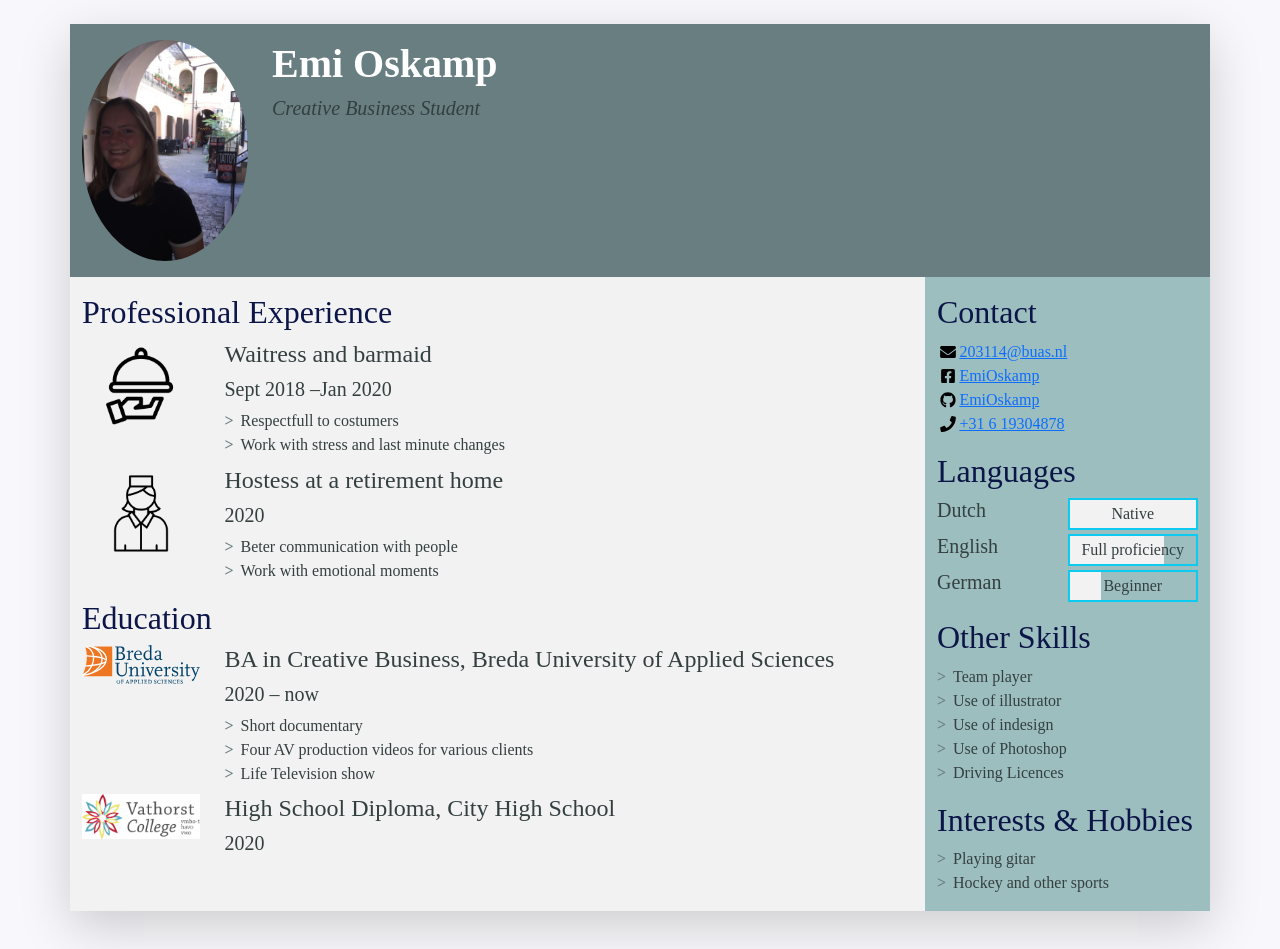
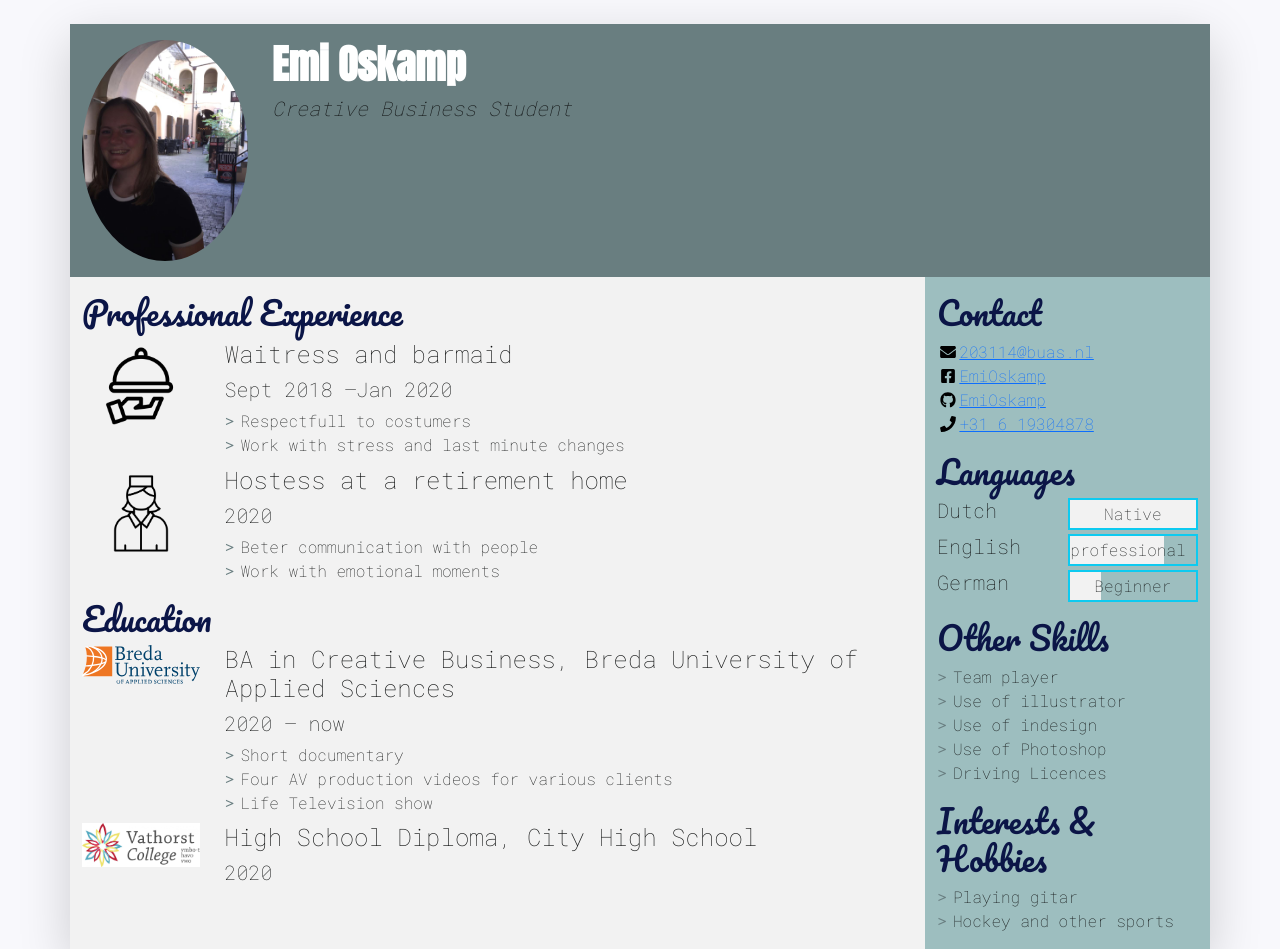
Before and after one commit to EmiOskamp/first-website, a plain HTML site: page index.html in a window 1280 px wide. Shown: the top 949 px of the page. Drawn offline with nearby package versions, Linux system fonts and the light colour scheme.

Commit message:
last changes

```diff
--- a/css/styles.css
+++ b/css/styles.css
@@ -1,13 +1,15 @@
 /* Use this file to use your own styles*/
 
 /* Import declaration to use Google Fonts - check https://fonts.google.com/ for details */
-@import url('https://fonts.googleapis.com/css2?family=Lato:ital,wght@0,400;0,700;1,400;1,700&display=swap');
+@import url('https://fonts.googleapis.com/css2?family=Anton&family=Pacifico&family=Roboto:wght@100&display=swap');
+@import url('https://fonts.googleapis.com/css2?family=Anton&family=Oswald:wght@200&family=Pacifico&family=Roboto:wght@100&display=swap');
+@import url('https://fonts.googleapis.com/css2?family=Anton&family=Oswald:wght@200&family=Pacifico&family=Roboto+Mono:wght@100&family=Roboto:wght@100&display=swap');
 
 /* Styles for the body */
 
 body {
-    font-family: bubbler-one;
-    color: #343F40;
+    font-family: 'Roboto Mono', monospace;
+    color: #101212;
     background-color: #f8f8fc;
     font-style: normal;
     font-weight: 400;
@@ -57,13 +59,13 @@ body {
 	background-color:#F2F2F2;
 }
 .Header-text{
-    font-family: "berkshire-swash" ;
+    font-family: 'Pacifico', cursive;
     color: #0B1547;
     font-style: normal;
     font-weight: 400;
 }
 .fw-bolder{
-    font-family: "bubbler-one";
+    font-family: 'Anton', sans-serif;
     color: #FFFFFF;
 	font-weight: 700
 }
--- a/index.html
+++ b/index.html
@@ -227,7 +227,7 @@
                 <div class="language-level w-50 border border-info border-2 position-relative">
                   <!-- The div below is a progress bar. Choose between w-25, w-50, w-75 and w-100 to show your level of fluency -->
                   <div class="language-progress position-absolute h-100 w-75"></div>
-					<h6 class="position-absolute w-100 text-center top-0 py-1">Full proficiency</h6>
+					<h6 class="position-absolute w-100 text-center top-0 py-1">professional&nbsp;</h6>
 				</div>
 			</li>
               <li class="language-item d-flex mb-1">
```
